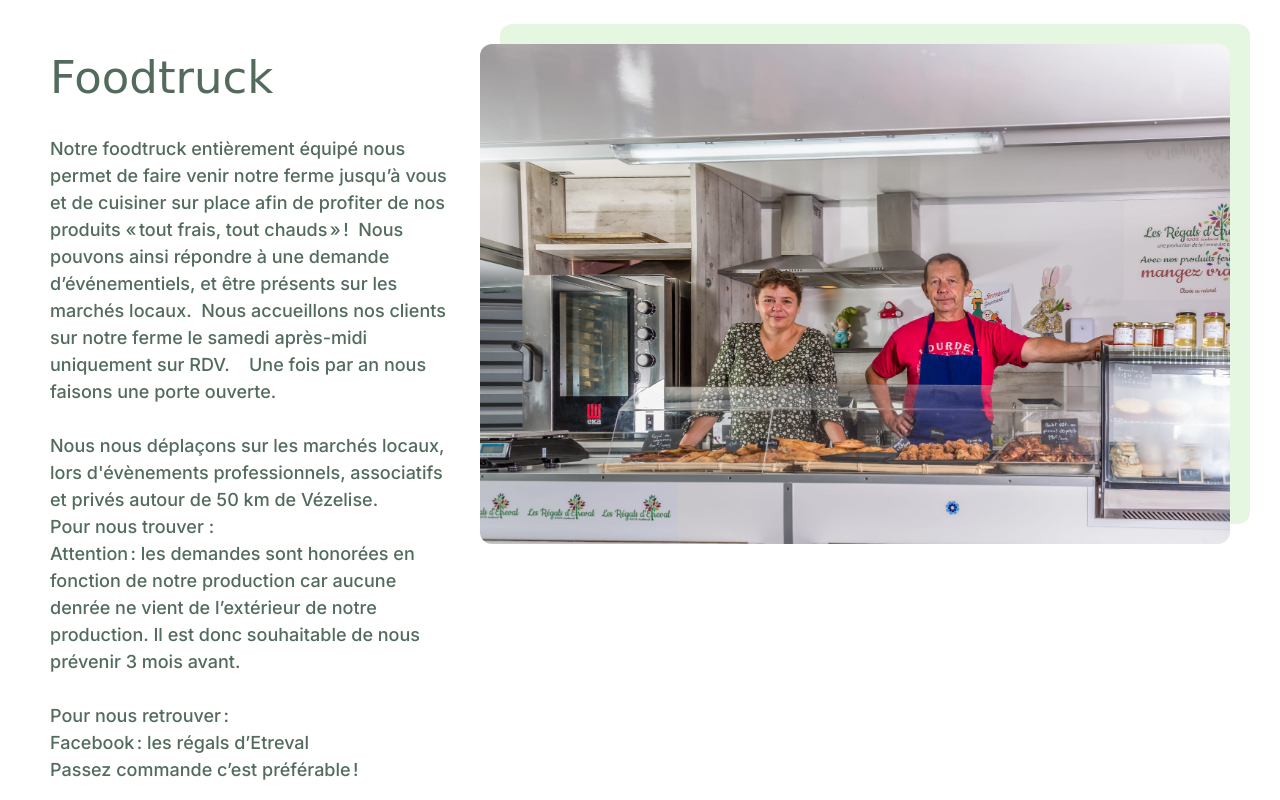
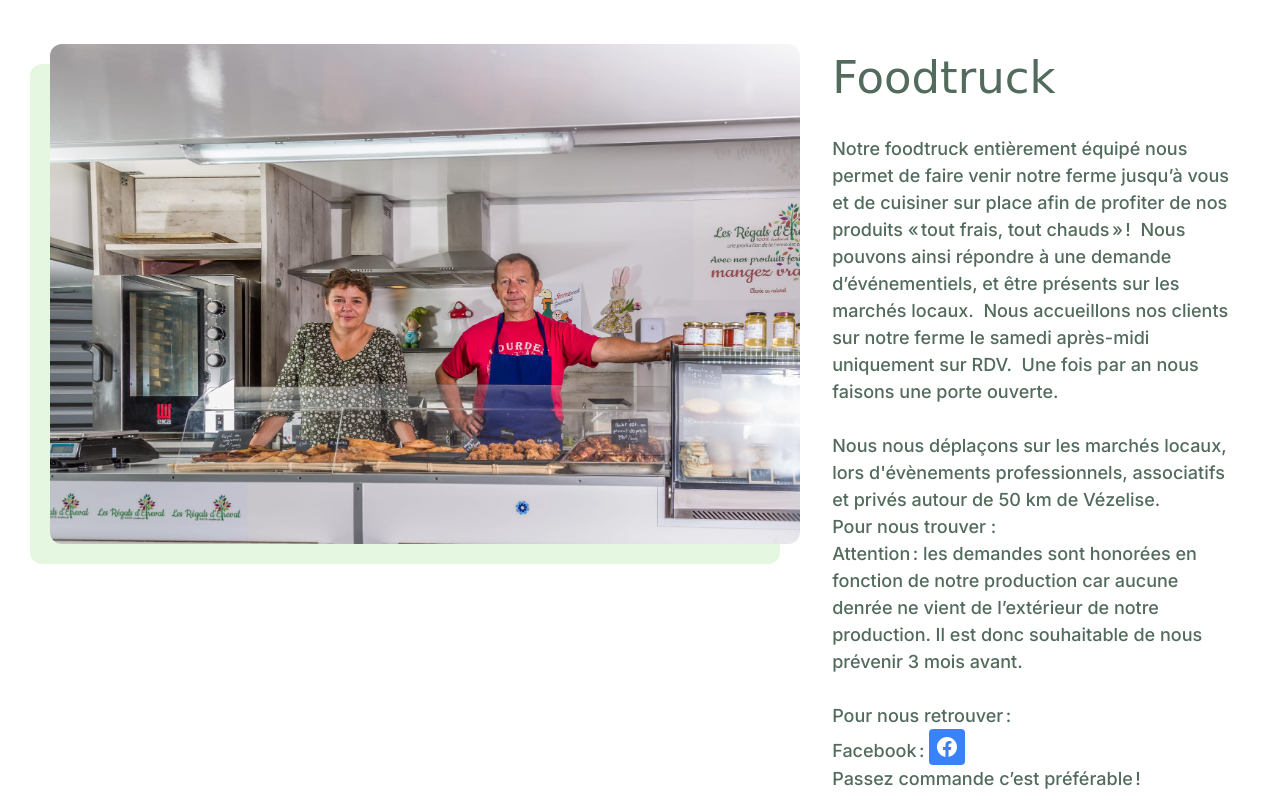
Before and after one commit to HugoDuda/lesregals-detreval, a website: page index.html in a window 1280 px wide. Shown: the part 3060-3860 px from the top of the page. Drawn offline with nearby package versions, Linux system fonts and the light colour scheme; a web font is replaced by a local one.

Commit message:
:rocket: Update foodtruck

```diff
--- a/assets/css/styles.css
+++ b/assets/css/styles.css
@@ -205,10 +205,21 @@ h2 {
     z-index: 1;
 }
 
-.background-square {
+#presentation .background-square {
     position: absolute;
     top: -20px;
     right: -20px;
+    width: 100%;
+    height: 100%;
+    background-color: rgba(83, 197, 51, 0.15);
+    z-index: 0;
+    border-radius: 12px;
+}
+
+#foodtruck .background-square {
+    position: absolute;
+    top: 20px;
+    right: 20px;
     width: 100%;
     height: 100%;
     background-color: rgba(83, 197, 51, 0.15);
--- a/index.html
+++ b/index.html
@@ -117,6 +117,10 @@
             </iframe>
             </div>
             <section id="foodtruck" class="flex flex-wrap lg:flex-nowrap items-start lg:space-x-8">
+                <div id="img3" class="image-container opacity-0 translate-y-10 transition-all duration-1000 ease-in-out">
+                    <div class="background-square"></div>
+                    <img src="assets/images/foodtruck-image.jpg" alt="presentation image">
+                </div>
                 <div class="text-container w-full lg:w-2/3 space-y-6">
                     <h2>Foodtruck</h2>
                     <p class="mt-4 text-gray-700">
@@ -128,7 +132,10 @@
                         Attention : les demandes sont honorées en fonction de notre production car aucune denrée ne vient de l’extérieur de notre production.
                         Il est donc souhaitable de nous prévenir 3 mois avant. <br><br>
                         Pour nous retrouver :  <br>
-                        Facebook : les régals d’Etreval  <br>
+                        Facebook :
+                            <button class="bg-blue-500 p-2 font-semibold text-white inline-flex items-center space-x-2 rounded">
+                              <svg class="w-5 h-5 fill-current" role="img" xmlns="http://www.w3.org/2000/svg" viewBox="0 0 24 24"><path d="M24 12.073c0-6.627-5.373-12-12-12s-12 5.373-12 12c0 5.99 4.388 10.954 10.125 11.854v-8.385H7.078v-3.47h3.047V9.43c0-3.007 1.792-4.669 4.533-4.669 1.312 0 2.686.235 2.686.235v2.953H15.83c-1.491 0-1.956.925-1.956 1.874v2.25h3.328l-.532 3.47h-2.796v8.385C19.612 23.027 24 18.062 24 12.073z" /></svg>
+                            </button><br>
                         Passez commande c’est préférable !
                     </p>
                     <div class="flex space-x-4">
@@ -143,10 +150,6 @@
                             </svg>
                         </button>
                     </div>
-                </div>
-                <div id="img3" class="image-container opacity-0 translate-y-10 transition-all duration-1000 ease-in-out">
-                    <div class="background-square"></div>
-                    <img src="assets/images/foodtruck-image.jpg" alt="presentation image">
                 </div>
             </section>
 
```
Also changed, not shown: assets/css/output.css.
